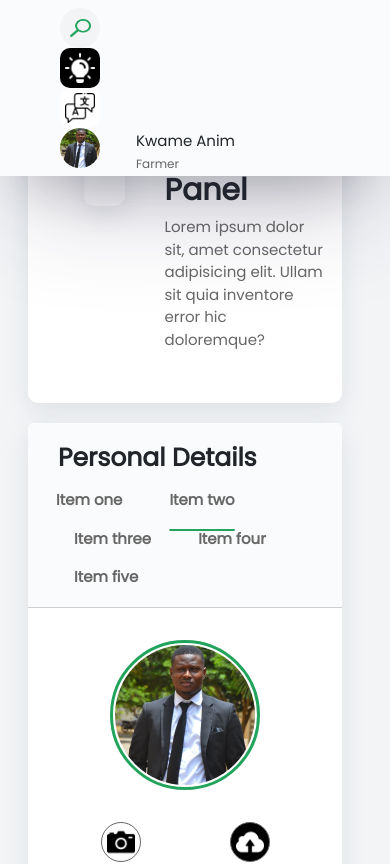
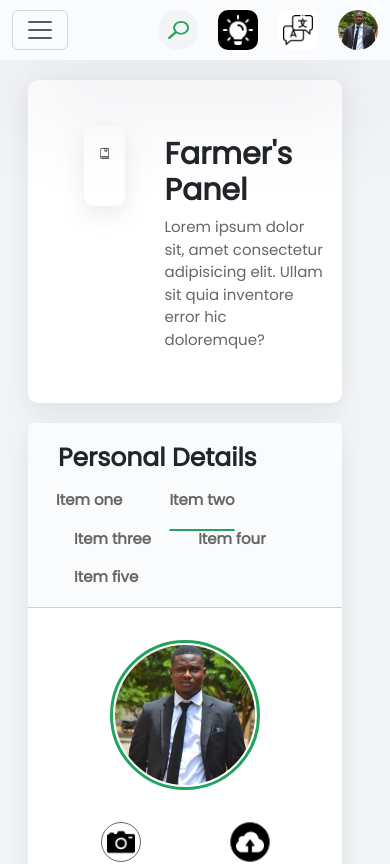
Before and after one commit to yaqoubhassan/coding-challenge, a Vue app: page /dashboard/farmers in a window 390 px wide. Shown: the top 864 px of the page. Built offline with nearby package versions, Linux system fonts and the light colour scheme.

Commit message:
add off-canvas

```diff
--- a/src/components/Farmers.vue
+++ b/src/components/Farmers.vue
@@ -183,7 +183,8 @@ select {
 }
 
 input:focus,
-select:focus {
+select:focus,
+textarea:focus {
     border: 2px solid #22A45D;
     box-shadow: none;
 }
@@ -234,6 +235,7 @@ select:focus {
     padding: 5px;
     margin-left: auto !important;
     margin-right: auto !important;
+    margin-bottom: 5px;
 }
 
 .cam-container img,
--- a/src/components/Header.vue
+++ b/src/components/Header.vue
@@ -1,18 +1,46 @@
 <template>
     <section id="header">
         <header>
-            <nav class="navbar navbar-expand-lg py-2 px-5 fixed-top">
+            <nav class="navbar navbar-expand-lg fixed-top">
                 <div class="container-fluid">
-
                     <a class="navbar-brand" href="#"><img class="first-logo" src="../assets/images/logo.png" alt=""></a>
                     <a class="navbar-brand" href="#"><img class="second-logo" src="../assets/images/logo2.png" alt=""></a>
 
-                    <!-- <button class="navbar-toggler" type="button" data-bs-toggle="collapse" data-bs-target="#navbarNav"
-                        aria-controls="navbarNav" aria-expanded="false" aria-label="Toggle navigation">
+                    <button class="navbar-toggler" data-bs-toggle="offcanvas" href="#offcanvasExample" role="button"
+                        aria-controls="offcanvasExample">
                         <span class="navbar-toggler-icon"></span>
-                    </button> -->
+                    </button>
 
-                    <div class="navbar-collapse" id="navbarNav">
+                    <div class="collapse offcanvas offcanvas-start" tabindex="-1" id="offcanvasExample"
+                        data-bs-dismiss="offcanvas" aria-labelledby="offcanvasExampleLabel">
+                        <div class="offcanvas-header">
+                            <h5 class="offcanvas-title" id="offcanvasExampleLabel"
+                                style="color: #22A45D; font-size: 30px; font-weight: 600;">
+                                MAIN NAVIGATION
+                            </h5>
+                            <button type="button" class="btn-close" data-bs-dismiss="offcanvas" aria-label="Close"></button>
+                        </div>
+                        <div class="offcanvas-body">
+                            <div style="display: flex; flex-direction: column;">
+                                <RouterLink class="nav-link fa fa-gauge" to="/dashboard"> <span>Dashboard</span>
+                                </RouterLink>
+                                <RouterLink class="nav-link fa fa-light fa-users" to="/dashboard/farmers">
+                                    <span>Farmers</span>
+                                </RouterLink>
+                                <RouterLink class="nav-link fa fa-solid fa-user-nurse" to="/"><span>Staff</span>
+                                </RouterLink>
+                                <RouterLink class="nav-link fa fa-solid fa-rotate" to="/"><span>Synchronization</span>
+                                </RouterLink>
+                                <RouterLink class="nav-link fa fa-solid fa-gears" to="/"><span>Settings</span>
+                                </RouterLink>
+                                <RouterLink class="nav-link fa fa-thin fa-folder-open" to="/"><span>Report</span>
+                                </RouterLink>
+
+                            </div>
+                        </div>
+                    </div>
+
+                    <div class="navbar-collapse">
                         <ul class="navbar-nav ms-auto">
 
                             <li class="nav-item">
@@ -56,6 +84,7 @@
 .navbar {
     background-color: #FAFBFC;
     box-shadow: rgba(50, 50, 93, 0.25) 0px 50px 100px -20px, rgba(0, 0, 0, 0.3) 0px 30px 60px -30px;
+    padding: 10px 20px;
 }
 
 .first-logo {
@@ -145,9 +174,34 @@
     font-size: 15px
 }
 
+.nav-link {
+    padding: 20px 0px 0px 20px;
+    margin: 5px 10px;
+    padding-right: 50px;
+    color: #666666;
+}
+
+.nav-link span {
+    font-family: 'Poppins';
+    margin-left: 10px;
+    font-size: 20px;
+}
+
+.nav-link:hover {
+    color: #22A45D;
+}
+
+a.router-link-exact-active {
+    color: #22A45D;
+}
+
 @media screen and (max-width: 1200px) {
     .navbar-brand {
         display: none;
+    }
+
+    .navbar-expand-lg .navbar-toggler {
+        display: block;
     }
 
     .search-container {
@@ -183,4 +237,40 @@
     }
 
 }
+
+@media (max-width: 992px) {
+    .navbar-expand-lg .navbar-collapse {
+        display: flex !important;
+        flex-basis: auto;
+    }
+
+    .navbar-expand-lg .navbar-nav {
+        flex-direction: row;
+    }
+
+    .profile-container {
+        margin-right: 0px;
+    }
+
+    .user-name,
+    .profile-container span {
+        display: none;
+    }
+
+
+    .language-container {
+        margin-right: 20px;
+    }
+
+    .navbar {
+        padding-left: 0px;
+        padding-right: 0px;
+    }
+}
+
+@media screen and (min-width: 1200px) {
+    .navbar-expand-lg .navbar-toggler {
+        display: none;
+    }
+}
 </style>
--- a/src/components/SideBar.vue
+++ b/src/components/SideBar.vue
@@ -21,9 +21,9 @@
     font-size: 20px;
 }
 
-.side-menu {
+/* .side-menu {
     list-style: none;
-}
+} */
 
 .nav-link {
     padding: 20px 0px 0px 20px;
```
